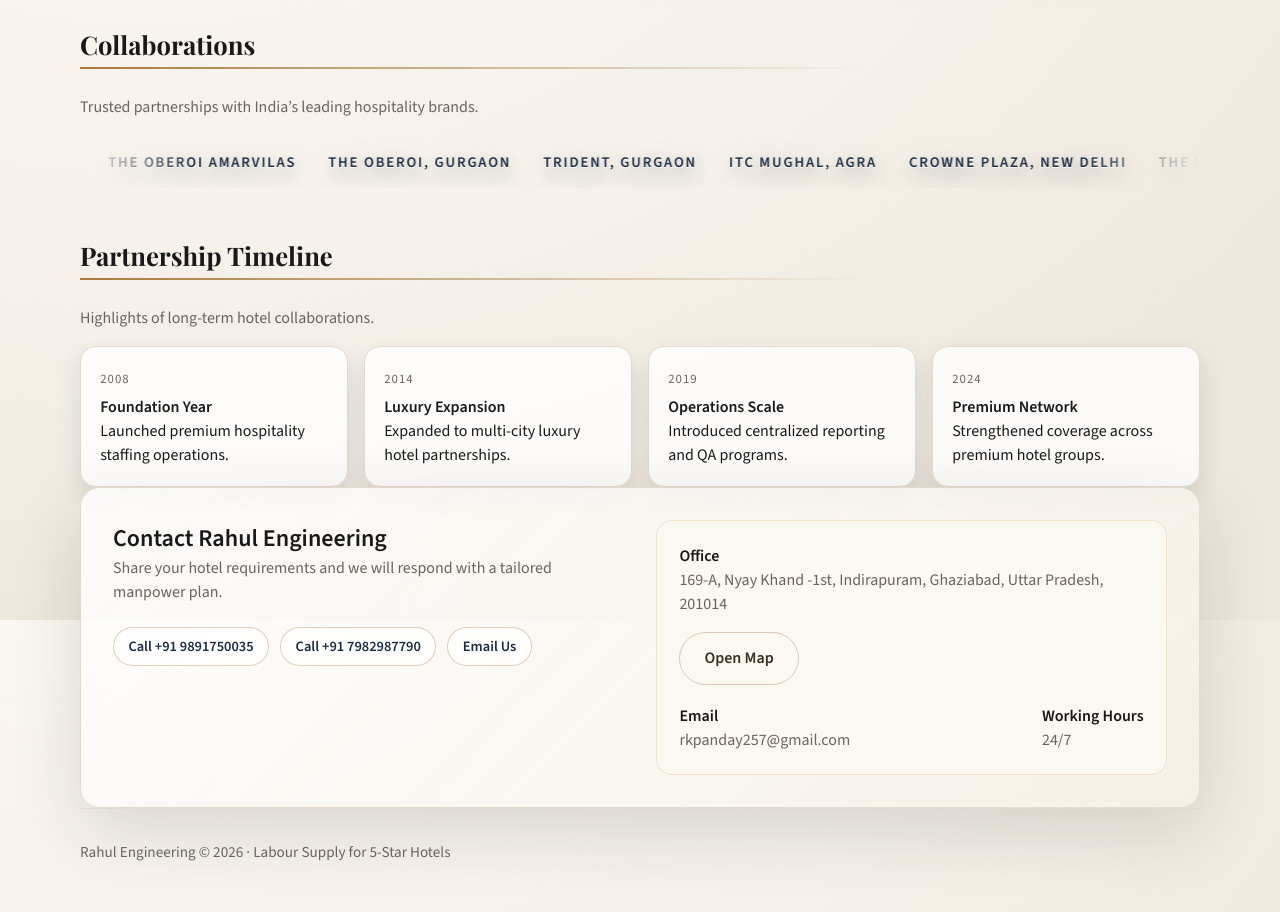
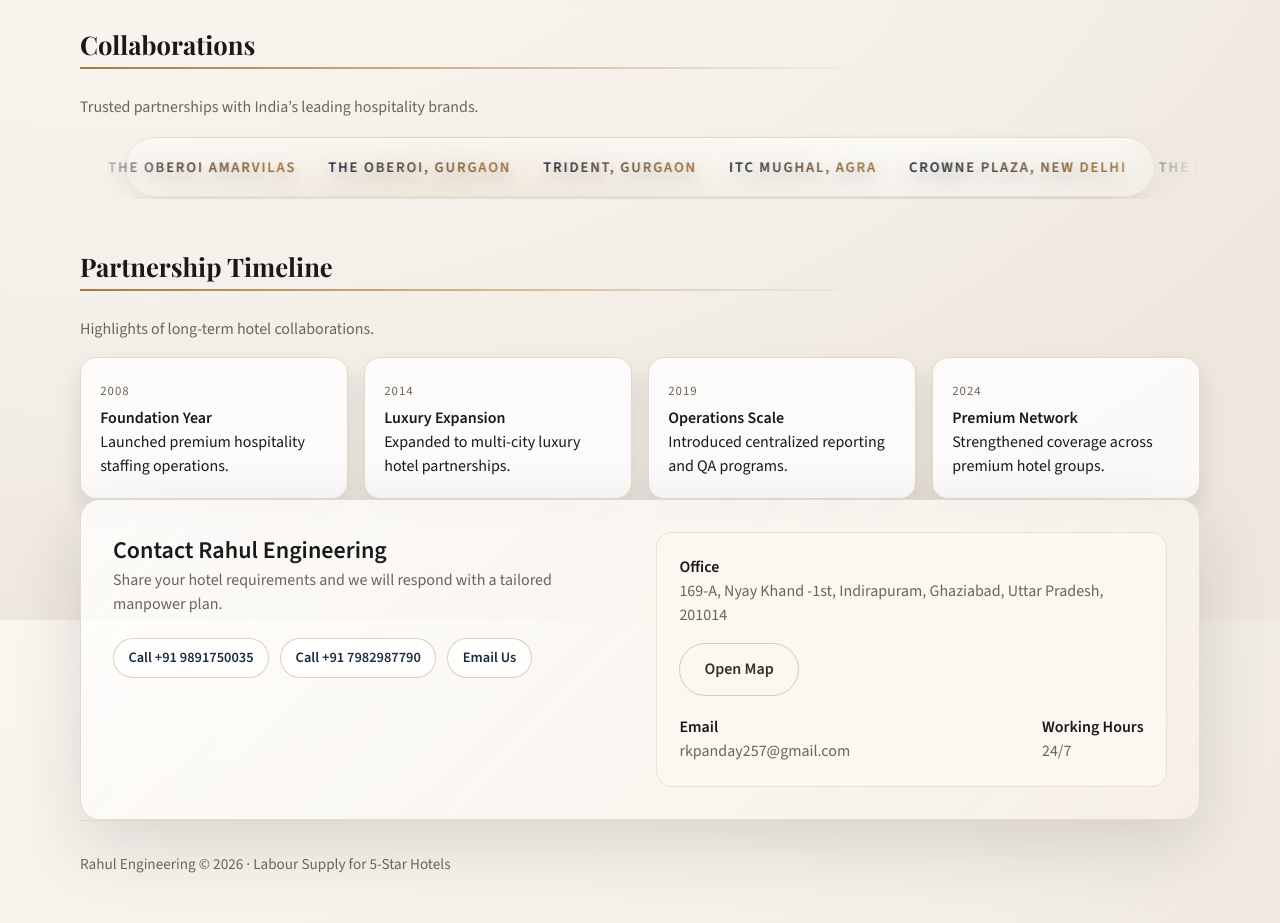
Before and after one commit to rahullpandey/rahul-engineering, a Next.js app: page / in a window 1280 px wide. Shown: the part 2580-3503 px from the top of the page. Built offline with nearby package versions, Linux system fonts and the light colour scheme; no server answers; the database is empty.

Commit message:
Style collaborations with glass strip spotlight

```diff
--- a/app/globals.css
+++ b/app/globals.css
@@ -412,9 +412,47 @@ textarea {
   border: none;
   background: transparent;
   box-shadow: none;
-  padding: 0.75rem 0;
-  mask-image: linear-gradient(90deg, transparent 0%, #000 10%, #000 90%, transparent 100%);
-  -webkit-mask-image: linear-gradient(90deg, transparent 0%, #000 10%, #000 90%, transparent 100%);
+  padding: 1.1rem 0;
+  mask-image: linear-gradient(90deg, transparent 0%, #000 8%, #000 92%, transparent 100%);
+  -webkit-mask-image: linear-gradient(90deg, transparent 0%, #000 8%, #000 92%, transparent 100%);
+}
+
+.logo-slider::before {
+  content: "";
+  position: absolute;
+  left: 4%;
+  right: 4%;
+  top: 50%;
+  height: 58px;
+  transform: translateY(-50%);
+  border-radius: 999px;
+  background:
+    linear-gradient(180deg, rgba(255, 255, 255, 0.65), rgba(255, 255, 255, 0.2)),
+    radial-gradient(circle at 30% 30%, rgba(200, 160, 110, 0.22), transparent 60%);
+  border: 1px solid rgba(200, 160, 110, 0.28);
+  box-shadow: 0 16px 40px rgba(27, 42, 65, 0.12);
+  backdrop-filter: blur(8px);
+  pointer-events: none;
+}
+
+.logo-slider::after {
+  content: "";
+  position: absolute;
+  top: 50%;
+  left: -40%;
+  width: 40%;
+  height: 58px;
+  transform: translateY(-50%);
+  background: linear-gradient(
+    120deg,
+    transparent 0%,
+    rgba(255, 255, 255, 0.5) 45%,
+    transparent 100%
+  );
+  opacity: 0.6;
+  filter: blur(2px);
+  animation: logo-sweep 6s ease-in-out infinite;
+  pointer-events: none;
 }
 
 .logo-track {
@@ -431,26 +469,25 @@ textarea {
   border-radius: 0;
   border: none;
   background: transparent;
-  color: #1b2a41;
   font-weight: 700;
   text-transform: uppercase;
   letter-spacing: 0.12em;
   font-size: 0.92rem;
   white-space: nowrap;
-  text-shadow:
-    0 1px 0 rgba(255, 255, 255, 0.95),
-    0 6px 18px rgba(27, 42, 65, 0.35);
-  filter: drop-shadow(0 10px 14px rgba(27, 42, 65, 0.18));
+  background-image: linear-gradient(120deg, #1b2a41 0%, #a8793e 45%, #1b2a41 100%);
+  background-size: 200% 100%;
+  -webkit-background-clip: text;
+  background-clip: text;
+  color: transparent;
+  text-shadow: 0 6px 16px rgba(27, 42, 65, 0.25);
+  filter: drop-shadow(0 8px 12px rgba(27, 42, 65, 0.16));
   transform: translateZ(0);
-  transition: transform 0.2s ease, text-shadow 0.2s ease, color 0.2s ease;
+  transition: transform 0.2s ease, text-shadow 0.2s ease;
 }
 
 .logo-pill:hover {
   transform: translateY(-3px);
-  color: #0f1624;
-  text-shadow:
-    0 1px 0 rgba(255, 255, 255, 0.95),
-    0 10px 22px rgba(27, 42, 65, 0.45);
+  text-shadow: 0 10px 22px rgba(27, 42, 65, 0.4);
 }
 
 .logo-slider {
@@ -478,6 +515,18 @@ textarea {
   }
   100% {
     transform: translateX(-50%);
+  }
+}
+
+@keyframes logo-sweep {
+  0% {
+    transform: translate(-20%, -50%);
+  }
+  50% {
+    transform: translate(120%, -50%);
+  }
+  100% {
+    transform: translate(220%, -50%);
   }
 }
 
```
